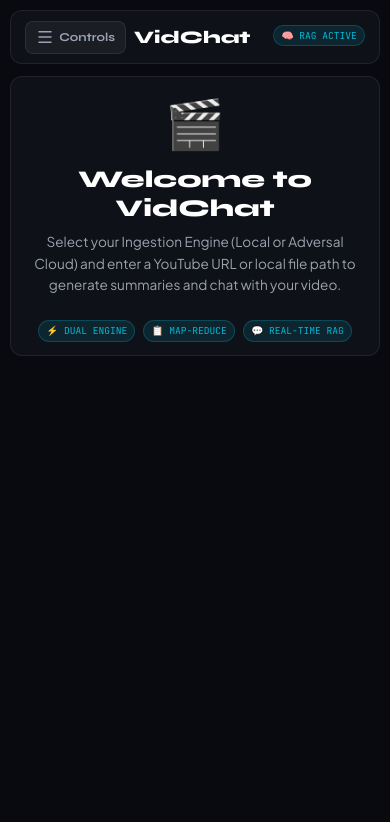
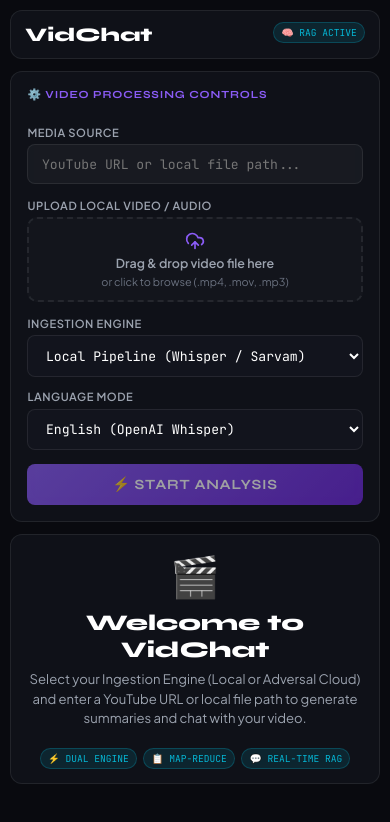
Before and after one commit to saqibb786/VidChat, a React app in the folder frontend/: page / in a window 390 px wide. Shown: the top 822 px of the page. Built offline with nearby package versions, Linux system fonts and the light colour scheme; the HTML template or start-up script is replaced by a standard one.

Commit message:
Implement clean mobile single-column layout with inline processing controls

```diff
--- a/frontend/src/App.jsx
+++ b/frontend/src/App.jsx
@@ -12,7 +12,7 @@ export default function App() {
   const [engine, setEngine] = useState('local');
   const [isProcessing, setIsProcessing] = useState(false);
   const [isAsking, setIsAsking] = useState(false);
-  const [isSidebarCollapsed, setIsSidebarCollapsed] = useState(true);
+  const [isSidebarCollapsed, setIsSidebarCollapsed] = useState(false);
   const [steps, setSteps] = useState({});
   const [result, setResult] = useState(null);
   const [chatHistory, setChatHistory] = useState([]);
@@ -27,8 +27,6 @@ export default function App() {
     e?.preventDefault();
     if (!source.trim() || isProcessing) return;
 
-    // Automatically collapse sidebar on mobile when processing starts
-    setIsSidebarCollapsed(true);
     setIsProcessing(true);
     setErrorMsg('');
     setWarningMsg('');
@@ -116,12 +114,8 @@ export default function App() {
 
   return (
     <div className="app-container">
-      {/* Mobile Drawer Overlay Backdrop */}
-      {!isSidebarCollapsed && (
-        <div className="mobile-overlay" onClick={toggleSidebar} />
-      )}
-
-      {/* Left Sidebar Control Panel */}
+      {/* Left Sidebar Control Panel (Desktop Only) */}
+      <div className="desktop-sidebar-container">
         <Sidebar
           source={source}
           setSource={setSource}
@@ -135,6 +129,7 @@ export default function App() {
           isCollapsed={isSidebarCollapsed}
           onToggleSidebar={toggleSidebar}
         />
+      </div>
 
       {/* Main Workspace Area */}
       <div className="content-area">
@@ -144,14 +139,32 @@ export default function App() {
           onToggleSidebar={toggleSidebar}
         />
 
+        {/* Inline Mobile Processing Controls Panel (< 768px) */}
+        <div className="mobile-controls-container">
+          <Sidebar
+            source={source}
+            setSource={setSource}
+            language={language}
+            setLanguage={setLanguage}
+            engine={engine}
+            setEngine={setEngine}
+            onAnalyze={handleAnalyze}
+            isProcessing={isProcessing}
+            steps={steps}
+            isCollapsed={false}
+            onToggleSidebar={() => {}}
+            isMobileInline={true}
+          />
+        </div>
+
         {warningMsg && (
-          <div className="glass-card" style={{ borderLeft: '4px solid #f59e0b', color: '#fbbf24', marginBottom: '0.75rem' }}>
+          <div className="glass-card" style={{ borderLeft: '4px solid #f59e0b', color: '#fbbf24' }}>
             ⚠️ {warningMsg}
           </div>
         )}
 
         {errorMsg && (
-          <div className="glass-card" style={{ borderLeft: '4px solid #ef4444', color: '#f87171', marginBottom: '0.75rem' }}>
+          <div className="glass-card" style={{ borderLeft: '4px solid #ef4444', color: '#f87171' }}>
             ⚠️ {errorMsg}
           </div>
         )}
@@ -167,15 +180,15 @@ export default function App() {
             />
           </div>
         ) : (
-          <div className="glass-card" style={{ flex: 1, display: 'flex', flexDirection: 'column', alignItems: 'center', justifyContent: 'center', textAlign: 'center', padding: '2rem 1.5rem' }}>
-            <div style={{ fontSize: '3rem', marginBottom: '0.75rem' }}>🎬</div>
-            <div style={{ fontFamily: 'Syne, sans-serif', fontSize: '1.5rem', fontWeight: 800, color: '#fff', marginBottom: '0.5rem' }}>
+          <div className="glass-card welcome-card" style={{ flex: 1, display: 'flex', flexDirection: 'column', alignItems: 'center', justifyContent: 'center', textAlign: 'center', padding: '2rem 1.25rem' }}>
+            <div style={{ fontSize: '2.5rem', marginBottom: '0.5rem' }}>🎬</div>
+            <div style={{ fontFamily: 'Syne, sans-serif', fontSize: '1.4rem', fontWeight: 800, color: '#fff', marginBottom: '0.4rem' }}>
               Welcome to VidChat
             </div>
-            <div style={{ color: 'var(--text-secondary)', fontSize: '0.85rem', maxWidth: '480px', margin: '0 auto 1.5rem auto', lineHeight: '1.6' }}>
+            <div style={{ color: 'var(--text-secondary)', fontSize: '0.82rem', maxWidth: '480px', margin: '0 auto 1.25rem auto', lineHeight: '1.5' }}>
               Select your Ingestion Engine (Local or Adversal Cloud) and enter a YouTube URL or local file path to generate summaries and chat with your video.
             </div>
-            <div style={{ display: 'flex', gap: '0.5rem', flexWrap: 'wrap', justifyContent: 'center' }}>
+            <div style={{ display: 'flex', gap: '0.4rem', flexWrap: 'wrap', justifyContent: 'center' }}>
               <span className="badge-tag">⚡ Dual Engine</span>
               <span className="badge-tag">📋 Map-Reduce</span>
               <span className="badge-tag">💬 Real-time RAG</span>
--- a/frontend/src/components/Header.jsx
+++ b/frontend/src/components/Header.jsx
@@ -1,21 +1,22 @@
 import React from 'react';
-import { Menu } from 'lucide-react';
+import { PanelLeftOpen } from 'lucide-react';
 
 export default function Header({ isProcessing, isSidebarCollapsed, onToggleSidebar }) {
   return (
     <div className="top-header">
       <div style={{ display: 'flex', alignItems: 'center', gap: '0.5rem', minWidth: 0 }}>
-        <button
-          type="button"
-          className="icon-btn"
-          onClick={onToggleSidebar}
-          title="Toggle Controls Panel"
-          style={{ padding: '0.4rem 0.6rem', display: 'flex', alignItems: 'center', gap: '0.35rem' }}
-        >
-          <Menu size={18} />
-          <span style={{ fontSize: '0.75rem', fontWeight: 600, fontFamily: 'Syne, sans-serif' }}>Controls</span>
-        </button>
-        <span style={{ fontFamily: 'Syne, sans-serif', fontWeight: 800, fontSize: '1.1rem', color: '#ffffff', whiteSpace: 'nowrap' }}>
+        {isSidebarCollapsed && (
+          <button
+            type="button"
+            className="icon-btn desktop-only"
+            onClick={onToggleSidebar}
+            title="Expand Sidebar"
+            style={{ padding: '0.4rem', marginRight: '0.25rem' }}
+          >
+            <PanelLeftOpen size={18} />
+          </button>
+        )}
+        <span style={{ fontFamily: 'Syne, sans-serif', fontWeight: 800, fontSize: '1.2rem', color: '#ffffff', whiteSpace: 'nowrap' }}>
           VidChat
         </span>
         <span className="header-subtitle" style={{ fontSize: '0.75rem', color: 'var(--text-muted)', whiteSpace: 'nowrap' }}>
--- a/frontend/src/components/Sidebar.jsx
+++ b/frontend/src/components/Sidebar.jsx
@@ -1,5 +1,5 @@
 import React, { useState, useRef } from 'react';
-import { PanelLeftClose, UploadCloud, FileVideo, CheckCircle2 } from 'lucide-react';
+import { PanelLeftClose, UploadCloud, CheckCircle2 } from 'lucide-react';
 
 const API_BASE_URL = 'http://localhost:8000/api';
 
@@ -14,7 +14,8 @@ export default function Sidebar({
   isProcessing,
   steps,
   isCollapsed,
-  onToggleSidebar
+  onToggleSidebar,
+  isMobileInline = false
 }) {
   const [isDragging, setIsDragging] = useState(false);
   const [isUploading, setIsUploading] = useState(false);
@@ -83,8 +84,14 @@ export default function Sidebar({
     }
   };
 
+  const containerClass = isMobileInline
+    ? 'mobile-inline-card'
+    : `sidebar ${isCollapsed ? 'collapsed' : ''}`;
+
   return (
-    <div className={`sidebar ${isCollapsed ? 'collapsed' : ''}`}>
+    <div className={containerClass}>
+      {!isMobileInline && (
+        <>
           <div style={{ display: 'flex', alignItems: 'center', justifyContent: 'space-between' }}>
             <div>
               <div className="brand-title">🎬 VidChat</div>
@@ -99,10 +106,17 @@ export default function Sidebar({
               <PanelLeftClose size={18} />
             </button>
           </div>
+          <hr style={{ borderColor: 'var(--panel-border)', borderStyle: 'solid' }} />
+        </>
+      )}
 
-      <hr style={{ borderColor: 'var(--panel-border)', borderStyle: 'solid' }} />
+      {isMobileInline && (
+        <div className="card-title" style={{ color: 'var(--accent-purple)', marginBottom: '0.65rem' }}>
+          ⚙️ Video Processing Controls
+        </div>
+      )}
 
-      <form onSubmit={onAnalyze} style={{ display: 'flex', flexDirection: 'column', gap: '1rem' }}>
+      <form onSubmit={onAnalyze} style={{ display: 'flex', flexDirection: 'column', gap: '0.85rem' }}>
         <div className="form-group">
           <label className="form-label">Media Source</label>
           <input
@@ -126,7 +140,7 @@ export default function Sidebar({
             style={{
               border: `2px dashed ${isDragging ? 'var(--accent-purple)' : 'var(--panel-border)'}`,
               borderRadius: '10px',
-              padding: '1rem 0.75rem',
+              padding: '0.75rem 0.6rem',
               textAlign: 'center',
               background: isDragging ? 'rgba(139, 92, 246, 0.12)' : 'rgba(255, 255, 255, 0.02)',
               cursor: isProcessing || isUploading ? 'not-allowed' : 'pointer',
@@ -142,29 +156,30 @@ export default function Sidebar({
               disabled={isProcessing || isUploading}
             />
             {isUploading ? (
-              <div style={{ fontSize: '0.82rem', color: 'var(--accent-cyan)' }}>
+              <div style={{ fontSize: '0.8rem', color: 'var(--accent-cyan)' }}>
                 ⚡ Uploading {uploadedFileName}...
               </div>
             ) : source && uploadedFileName ? (
-              <div style={{ display: 'flex', alignItems: 'center', justifyContent: 'center', gap: '0.4rem', fontSize: '0.82rem', color: 'var(--accent-emerald)' }}>
+              <div style={{ display: 'flex', alignItems: 'center', justifyContent: 'center', gap: '0.4rem', fontSize: '0.8rem', color: 'var(--accent-emerald)' }}>
                 <CheckCircle2 size={16} />
-                <span>{uploadedFileName}</span>
+                <span style={{ wordBreak: 'break-all' }}>{uploadedFileName}</span>
               </div>
             ) : (
-              <div style={{ display: 'flex', flexDirection: 'column', alignItems: 'center', gap: '0.35rem' }}>
-                <UploadCloud size={24} style={{ color: 'var(--accent-purple)' }} />
-                <span style={{ fontSize: '0.8rem', color: 'var(--text-secondary)', fontWeight: 600 }}>
+              <div style={{ display: 'flex', flexDirection: 'column', alignItems: 'center', gap: '0.25rem' }}>
+                <UploadCloud size={20} style={{ color: 'var(--accent-purple)' }} />
+                <span style={{ fontSize: '0.78rem', color: 'var(--text-secondary)', fontWeight: 600 }}>
                   Drag & drop video file here
                 </span>
-                <span style={{ fontSize: '0.7rem', color: 'var(--text-muted)' }}>
-                  or click to browse (.mp4, .mov, .mp3, .wav)
+                <span style={{ fontSize: '0.68rem', color: 'var(--text-muted)' }}>
+                  or click to browse (.mp4, .mov, .mp3)
                 </span>
               </div>
             )}
           </div>
         </div>
 
-        <div className="form-group">
+        <div className="mobile-controls-row">
+          <div className="form-group flex-1">
             <label className="form-label">Ingestion Engine</label>
             <select
               className="form-select"
@@ -177,7 +192,7 @@ export default function Sidebar({
             </select>
           </div>
 
-        <div className="form-group">
+          <div className="form-group flex-1">
             <label className="form-label">Language Mode</label>
             <select
               className="form-select"
@@ -189,6 +204,7 @@ export default function Sidebar({
               <option value="hinglish">Hinglish (Sarvam AI STT)</option>
             </select>
           </div>
+        </div>
 
         <button type="submit" className="btn-primary" disabled={isProcessing || isUploading || !source.trim()}>
           {isProcessing ? '⚡ Processing...' : '⚡ Start Analysis'}
@@ -197,7 +213,7 @@ export default function Sidebar({
 
       {Object.keys(steps).length > 0 && (
         <div style={{ marginTop: '0.5rem' }}>
-          <div className="form-label" style={{ marginBottom: '0.5rem' }}>Pipeline Progress</div>
+          <div className="form-label" style={{ marginBottom: '0.4rem' }}>Pipeline Progress</div>
           <div className="status-list">
             {stepItems.map((step) => {
               const status = steps[step.key] || 'pending';
--- a/frontend/src/index.css
+++ b/frontend/src/index.css
@@ -29,13 +29,21 @@ body {
   overflow: hidden;
 }
 
-/* Main Layout Grid */
+/* Main Layout Container */
 .app-container {
   display: flex;
   height: 100vh;
   width: 100vw;
   overflow: hidden;
-  position: relative;
+}
+
+.desktop-sidebar-container {
+  display: flex;
+  height: 100%;
+}
+
+.mobile-controls-container {
+  display: none;
 }
 
 /* Sidebar Styling */
@@ -50,7 +58,6 @@ body {
   flex-shrink: 0;
   transition: all 0.3s cubic-bezier(0.4, 0, 0.2, 1);
   overflow-y: auto;
-  z-index: 100;
 }
 
 .sidebar.collapsed {
@@ -60,6 +67,29 @@ body {
   opacity: 0 !important;
   overflow: hidden !important;
   border-right: none !important;
+}
+
+/* Inline Mobile Card Styling */
+.mobile-inline-card {
+  background: var(--panel-bg);
+  border: 1px solid var(--panel-border);
+  border-radius: 12px;
+  padding: 1rem;
+  backdrop-filter: blur(16px);
+  display: flex;
+  flex-direction: column;
+  gap: 0.85rem;
+  width: 100%;
+}
+
+.mobile-controls-row {
+  display: flex;
+  gap: 0.65rem;
+}
+
+.flex-1 {
+  flex: 1;
+  min-width: 0;
 }
 
 /* Icon Toggle Buttons */
@@ -102,11 +132,11 @@ body {
 .form-group {
   display: flex;
   flex-direction: column;
-  gap: 0.4rem;
+  gap: 0.35rem;
 }
 
 .form-label {
-  font-size: 0.72rem;
+  font-size: 0.7rem;
   font-weight: 600;
   color: var(--text-secondary);
   text-transform: uppercase;
@@ -186,7 +216,7 @@ body {
   display: flex;
   flex-direction: column;
   gap: 0.4rem;
-  margin-top: 0.5rem;
+  margin-top: 0.4rem;
 }
 
 .status-item {
@@ -218,7 +248,7 @@ body {
   display: flex;
   flex-direction: column;
   height: 100vh;
-  overflow: hidden;
+  overflow-y: auto;
   padding: 1.25rem;
   gap: 1rem;
   min-width: 0;
@@ -459,7 +489,7 @@ body {
 ::-webkit-scrollbar-thumb { background: rgba(255, 255, 255, 0.12); border-radius: 4px; }
 ::-webkit-scrollbar-thumb:hover { background: var(--accent-purple); }
 
-/* Responsive Off-Canvas Drawer & Mobile Media Queries (< 768px) */
+/* Clean Mobile Single-Column Flow (< 768px) */
 @media (max-width: 768px) {
   body {
     height: auto !important;
@@ -473,36 +503,19 @@ body {
     display: block !important;
   }
 
-  /* Mobile Off-Canvas Drawer */
-  .sidebar {
-    position: fixed !important;
-    top: 0 !important;
-    left: 0 !important;
-    bottom: 0 !important;
-    height: 100vh !important;
-    width: 85vw !important;
-    max-width: 320px !important;
-    z-index: 1000 !important;
-    box-shadow: 10px 0 30px rgba(0, 0, 0, 0.8) !important;
-    transform: translateX(0) !important;
-    transition: transform 0.3s cubic-bezier(0.4, 0, 0.2, 1) !important;
+  /* Hide desktop sidebar on mobile */
+  .desktop-sidebar-container {
+    display: none !important;
   }
 
-  .sidebar.collapsed {
-    display: flex !important;
-    transform: translateX(-100%) !important;
-    opacity: 1 !important;
+  /* Show inline controls card on mobile */
+  .mobile-controls-container {
+    display: block !important;
+    width: 100% !important;
   }
 
-  .mobile-overlay {
-    position: fixed;
-    top: 0;
-    left: 0;
-    right: 0;
-    bottom: 0;
-    background: rgba(0, 0, 0, 0.7);
-    backdrop-filter: blur(4px);
-    z-index: 999;
+  .desktop-only {
+    display: none !important;
   }
 
   .content-area {
@@ -513,7 +526,7 @@ body {
   }
 
   .top-header {
-    padding: 0.6rem 0.85rem !important;
+    padding: 0.65rem 0.85rem !important;
   }
 
   .header-subtitle {
@@ -563,7 +576,7 @@ body {
   }
 
   .chat-card {
-    min-height: 460px !important;
+    min-height: 440px !important;
   }
 
   .chat-msg-user, .chat-msg-bot {
@@ -571,4 +584,9 @@ body {
     font-size: 0.8rem !important;
     padding: 0.55rem 0.75rem !important;
   }
+
+  .mobile-controls-row {
+    flex-direction: column !important;
+    gap: 0.75rem !important;
+  }
 }
```
Lines whose indentation alone changed are shown as unchanged.
